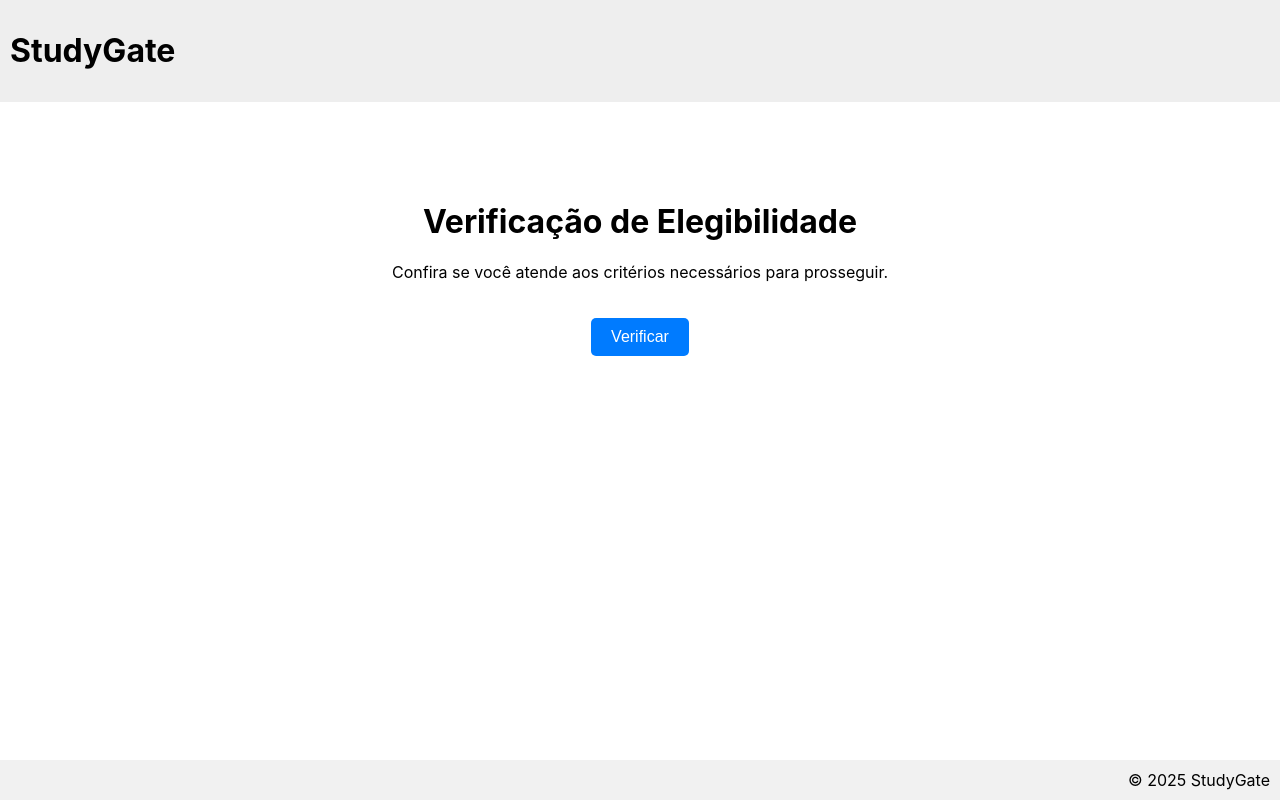
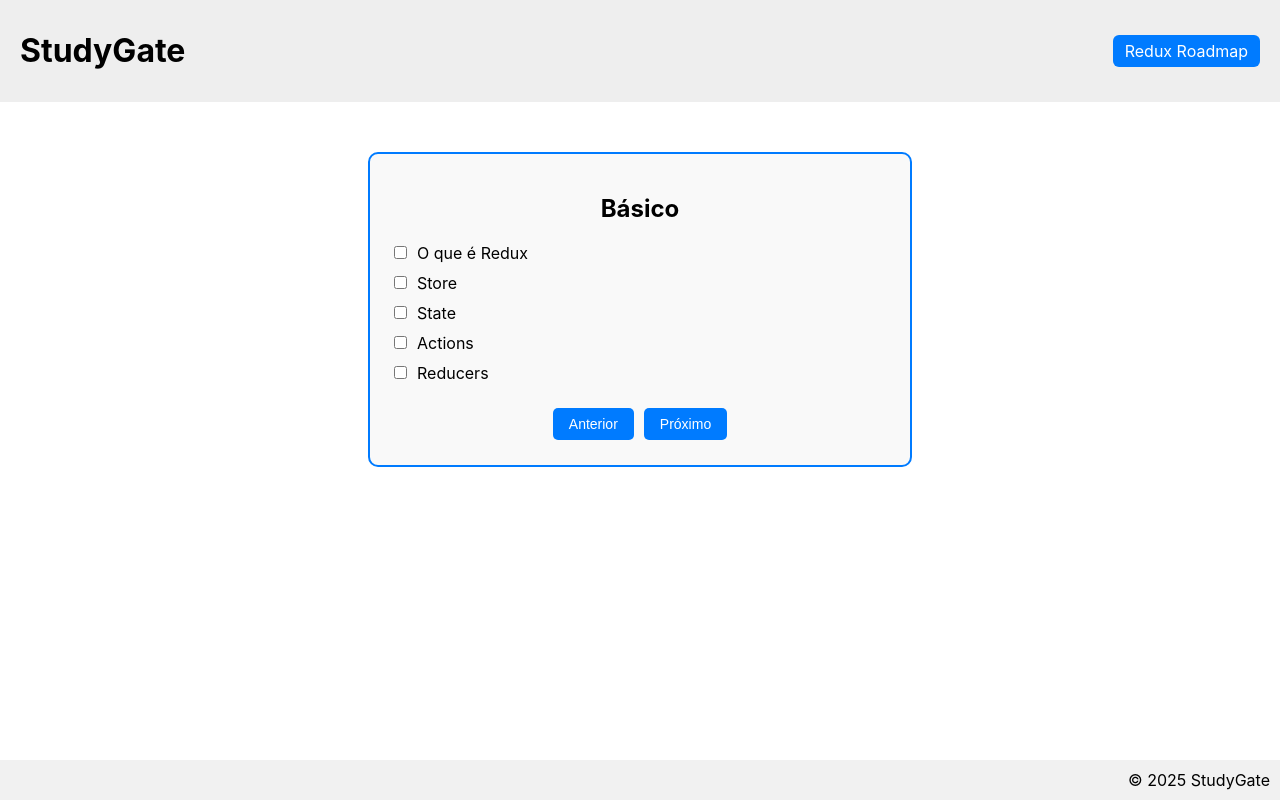
Before and after one commit to gabrieljony/StudyGate, a React (Create React App) app: page /redux-roadmap in a window 1280 px wide. Built offline with nearby package versions, Linux system fonts and the light colour scheme; no server answers.

Commit message:
feat(routes): adiciona rota /redux-roadmap com carrossel de níveis e checkboxes

```diff
--- a/src/App.jsx
+++ b/src/App.jsx
@@ -1,14 +1,13 @@
 import AppRoutes from './routes/AppRoutes'
 import './App.css'
+import Header from './components/Header'
 
 export default function App() {
 
   return (
     <div className="app-container">
       {/* Aqui você pode colocar header, menu ou layout fixo */}
-      <header style={{ padding: '10px', backgroundColor: '#eee' }}>
-        <h1>StudyGate</h1>
-      </header>
+      <Header />
       <div className="content">
         {/* Componente que controla todas as rotas */}
         <AppRoutes />
--- /dev/null
+++ b/src/components/Header.jsx
@@ -0,0 +1,34 @@
+// src/components/Header.jsx
+import { Link } from 'react-router-dom'
+
+export default function Header() {
+  return (
+    <header style={{
+      padding: '10px 20px',
+      backgroundColor: '#eee',
+      display: 'flex',
+      justifyContent: 'space-between',
+      alignItems: 'center'
+    }}>
+      <h1>StudyGate</h1>
+      <nav>
+        <Link
+        to="/redux-roadmap"
+        style={{
+            marginLeft: '20px',
+            padding: '6px 12px',
+            textDecoration: 'none',
+            color: '#fff',
+            backgroundColor: '#007bff',
+            borderRadius: '6px',
+            transition: 'background-color 0.3s',
+        }}
+        onMouseOver={e => e.currentTarget.style.backgroundColor = '#0056b3'}
+        onMouseOut={e => e.currentTarget.style.backgroundColor = '#007bff'}
+        >
+        Redux Roadmap
+        </Link>
+      </nav>
+    </header>
+  )
+}
--- a/src/index.js
+++ b/src/index.js
@@ -1,14 +1,16 @@
-import React from 'react';
 import ReactDOM from 'react-dom/client';
 import './index.css';
 import App from './App';
 import reportWebVitals from './reportWebVitals';
-import { Provider } from 'react-redux'
-import { store } from './store/store'
+import { Provider } from 'react-redux';
+import { store } from './store/store';
+import { BrowserRouter } from 'react-router-dom';
 
 ReactDOM.createRoot(document.getElementById('root')).render(
   <Provider store={store}>
-    <App />
+    <BrowserRouter>
+      <App />
+    </BrowserRouter>
   </Provider>
 )
 
--- /dev/null
+++ b/src/pages/ReduxRoadmap.css
@@ -0,0 +1,39 @@
+.roadmap-container {
+  max-width: 500px;
+  margin: 50px auto;
+  text-align: center;
+  padding: 20px;
+  border: 2px solid #007bff;
+  border-radius: 10px;
+  background-color: #f9f9f9;
+}
+
+.roadmap-list {
+  list-style: none;
+  padding: 0;
+  margin: 20px 0;
+}
+
+.roadmap-list li {
+  margin: 10px 0;
+  text-align: left;
+}
+
+.roadmap-list input {
+  margin-right: 10px;
+}
+
+.roadmap-controls button {
+  margin: 5px;
+  padding: 8px 16px;
+  font-size: 14px;
+  border-radius: 5px;
+  border: none;
+  cursor: pointer;
+  background-color: #007bff;
+  color: white;
+}
+
+.roadmap-controls button:hover {
+  background-color: #0056b3;
+}
--- /dev/null
+++ b/src/pages/ReduxRoadmap.jsx
@@ -0,0 +1,80 @@
+import React, { useState } from 'react'
+import './ReduxRoadmap.css'
+
+const levels = [
+  {
+    title: 'Básico',
+    items: [
+      'O que é Redux',
+      'Store',
+      'State',
+      'Actions',
+      'Reducers'
+    ]
+  },
+  {
+    title: 'Intermediário',
+    items: [
+      'Redux Toolkit',
+      'Hooks do Redux',
+      'Middleware (thunk)',
+      'Organização de slices',
+      'Loading/Error/Success states'
+    ]
+  },
+  {
+    title: 'Avançado',
+    items: [
+      'Selectors',
+      'Persistência de state',
+      'Middleware avançado (saga, observable)',
+      'Normalização de state',
+      'Time-travel / DevTools',
+      'Patterns de arquitetura'
+    ]
+  }
+]
+
+export default function ReduxRoadmap() {
+  const [currentLevel, setCurrentLevel] = useState(0)
+  const [checkedItems, setCheckedItems] = useState({})
+
+  const handleCheck = (levelIndex, itemIndex) => {
+    setCheckedItems(prev => ({
+      ...prev,
+      [levelIndex]: {
+        ...prev[levelIndex],
+        [itemIndex]: !prev[levelIndex]?.[itemIndex]
+      }
+    }))
+  }
+
+  const nextLevel = () => setCurrentLevel((prev) => (prev + 1) % levels.length)
+  const prevLevel = () => setCurrentLevel((prev) => (prev - 1 + levels.length) % levels.length)
+
+  return (
+    <div className="roadmap-container">
+      <h2>{levels[currentLevel].title}</h2>
+
+      <ul className="roadmap-list">
+        {levels[currentLevel].items.map((item, idx) => (
+          <li key={idx}>
+            <label>
+              <input
+                type="checkbox"
+                checked={checkedItems[currentLevel]?.[idx] || false}
+                onChange={() => handleCheck(currentLevel, idx)}
+              />
+              {item}
+            </label>
+          </li>
+        ))}
+      </ul>
+
+      <div className="roadmap-controls">
+        <button onClick={prevLevel}>Anterior</button>
+        <button onClick={nextLevel}>Próximo</button>
+      </div>
+    </div>
+  )
+}
--- a/src/routes/AppRoutes.jsx
+++ b/src/routes/AppRoutes.jsx
@@ -1,15 +1,13 @@
 // src/routes/AppRoutes.jsx
 
-import React from 'react'
-import { BrowserRouter as Router, Routes, Route, Navigate } from 'react-router-dom'
+import { Routes, Route } from 'react-router-dom'
 import Home from '../pages/Home'
 import About from '../pages/About'
-import Eligibility from '../pages/Eligibility'
 import ProtectedRoute from './ProtectedRoute'
+import ReduxRoadmap from '../pages/ReduxRoadmap'
 
 export default function AppRoutes() {
   return (
-    <Router>
       <Routes>
 
         {/* Rotas protegidas */}
@@ -31,9 +29,15 @@ export default function AppRoutes() {
           }
         />
 
+        <Route
+            path="/redux-roadmap"
+            element={
+                <ReduxRoadmap />
+            }
+        />
+
         {/* Rota coringa */}
         <Route path="*" element={<ProtectedRoute><Home /></ProtectedRoute>} />
       </Routes>
-    </Router>
   )
 }
```
